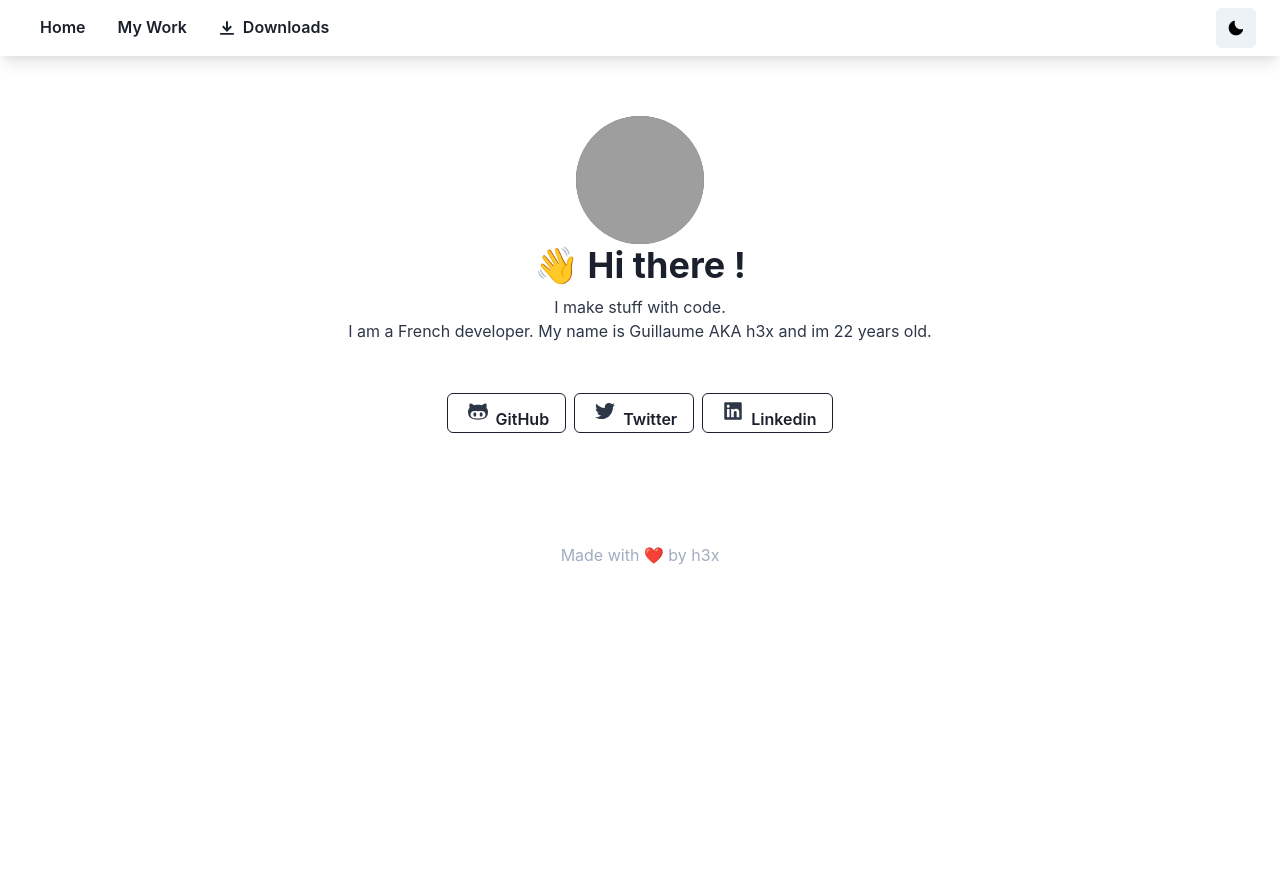
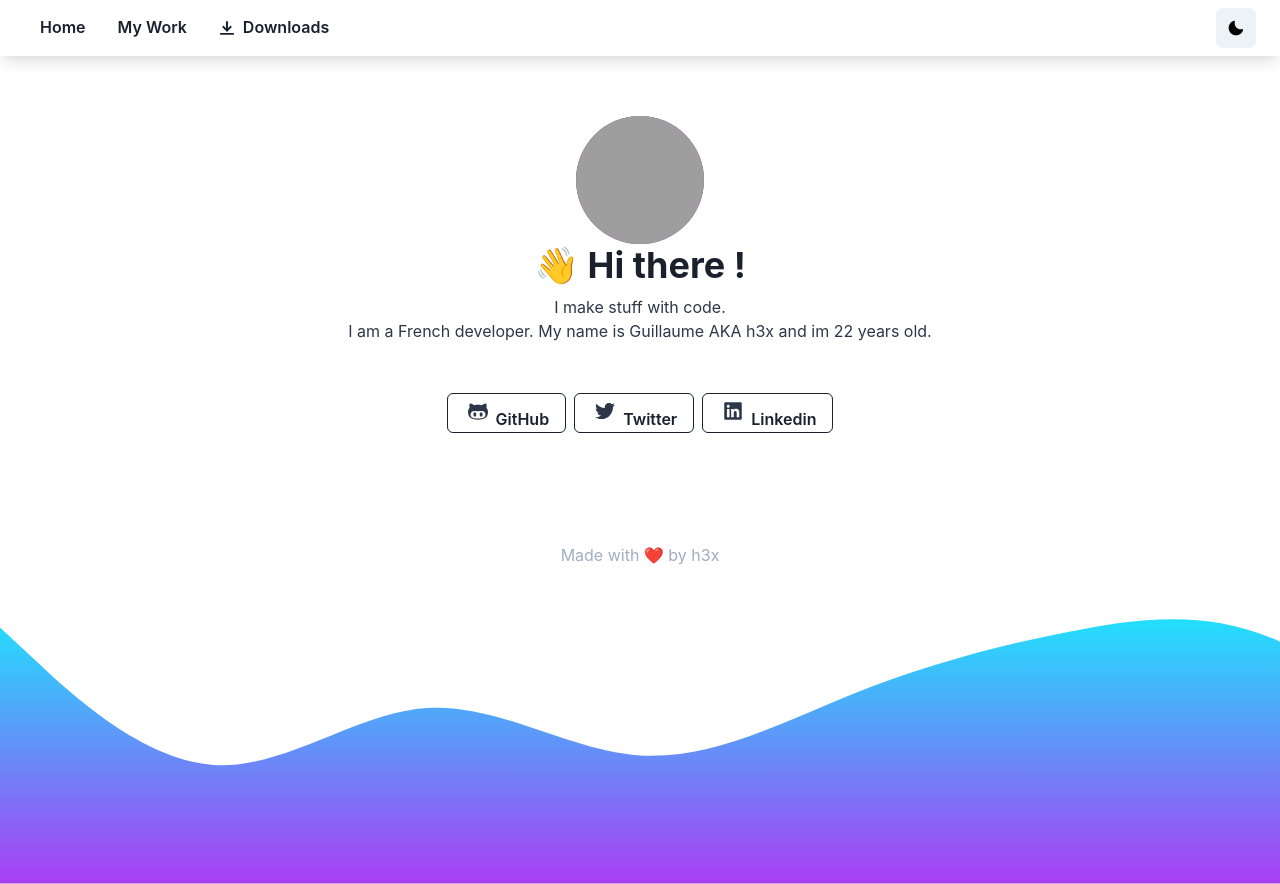
Before and after one commit to HexS2/Portfolio, a Next.js app: page / in a window 1280 px wide. Before the commit the page ends 800 px from the top, so only its background shows below. Built offline with nearby package versions, Linux system fonts and the light colour scheme; grey boxes are pictures that could not be loaded.

Commit message:
Update Footer.js
add a beautiful wave

```diff
--- a/components/Footer.js
+++ b/components/Footer.js
@@ -13,6 +13,28 @@ const Footer = () => {
       <HStack spacing={8} mb={8}>
         <Text color="gray.400">Made with ❤️ by h3x</Text>
       </HStack>
+      <svg
+        id="wave"
+        style={{ transform: "rotate(0deg)", transition: "0.3s" }}
+        viewBox="0 0 1440 320"
+        version="1.1"
+        xmlns="http://www.w3.org/2000/svg"
+      >
+        <defs>
+          <linearGradient id="sw-gradient-0" x1="0" x2="0" y1="1" y2="0">
+            <stop stopColor="rgba(169.169, 62, 243, 1)" offset="0%"></stop>
+            <stop
+              stopColor="rgba(33.676, 223.412, 253.15, 1)"
+              offset="100%"
+            ></stop>
+          </linearGradient>
+        </defs>
+        <path
+          style={{ transform: "translate(0, 0px)", opacity: "1" }}
+          fill="url(#sw-gradient-0)"
+          d="M0,32L40,69.3C80,107,160,181,240,186.7C320,192,400,128,480,122.7C560,117,640,171,720,176C800,181,880,139,960,106.7C1040,75,1120,53,1200,37.3C1280,21,1360,11,1440,48C1520,85,1600,171,1680,186.7C1760,203,1840,149,1920,117.3C2000,85,2080,75,2160,85.3C2240,96,2320,128,2400,138.7C2480,149,2560,139,2640,112C2720,85,2800,43,2880,64C2960,85,3040,171,3120,208C3200,245,3280,235,3360,213.3C3440,192,3520,160,3600,170.7C3680,181,3760,235,3840,261.3C3920,288,4000,288,4080,266.7C4160,245,4240,203,4320,181.3C4400,160,4480,160,4560,133.3C4640,107,4720,53,4800,48C4880,43,4960,85,5040,96C5120,107,5200,85,5280,80C5360,75,5440,85,5520,96C5600,107,5680,117,5720,122.7L5760,128L5760,320L5720,320C5680,320,5600,320,5520,320C5440,320,5360,320,5280,320C5200,320,5120,320,5040,320C4960,320,4880,320,4800,320C4720,320,4640,320,4560,320C4480,320,4400,320,4320,320C4240,320,4160,320,4080,320C4000,320,3920,320,3840,320C3760,320,3680,320,3600,320C3520,320,3440,320,3360,320C3280,320,3200,320,3120,320C3040,320,2960,320,2880,320C2800,320,2720,320,2640,320C2560,320,2480,320,2400,320C2320,320,2240,320,2160,320C2080,320,2000,320,1920,320C1840,320,1760,320,1680,320C1600,320,1520,320,1440,320C1360,320,1280,320,1200,320C1120,320,1040,320,960,320C880,320,800,320,720,320C640,320,560,320,480,320C400,320,320,320,240,320C160,320,80,320,40,320L0,320Z"
+        ></path>
+      </svg>
     </Flex>
   );
 };
```
